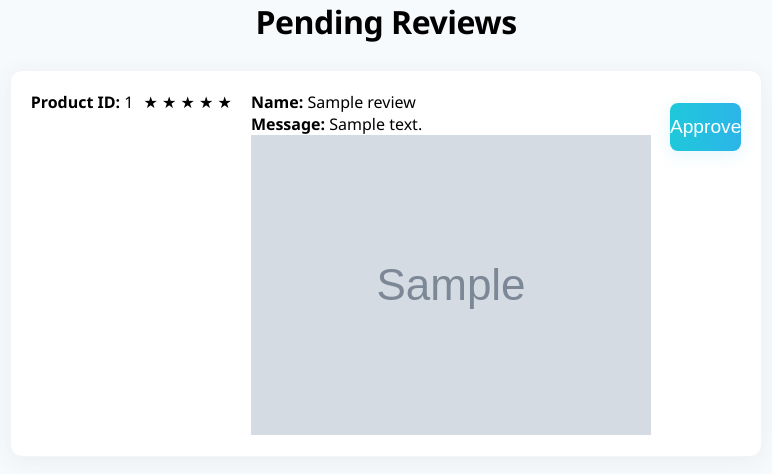
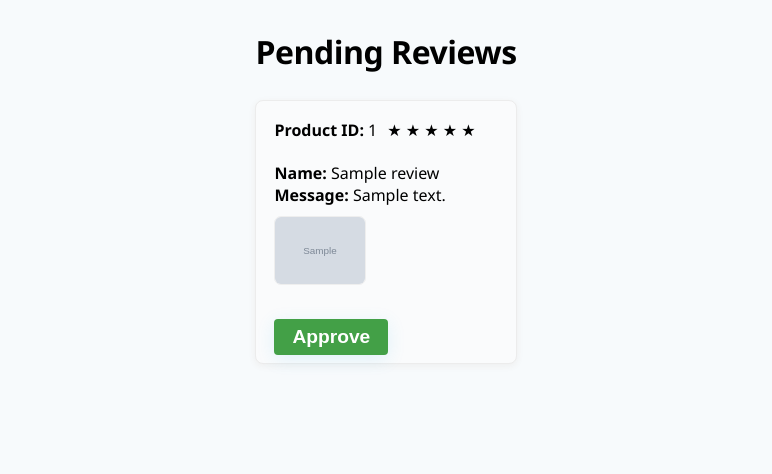
Before and after one commit to Afza1112/Shopify-Reveiw-App, a Flask app: page /admin in a window 1280 px wide. Shown: the top 474 px of the page, without its empty margins (254-1026 px from the left). Run offline with Flask 3, Linux system fonts and the light colour scheme; grey boxes marked "Sample" are stand-in pictures; a database or web service that is not in the repository returns one stand-in record (values such as "Sample title").

Commit message:
Update main.css

```diff
--- a/static/main.css
+++ b/static/main.css
@@ -10,13 +10,15 @@ body {
   flex-direction: column;
   align-items: center;
 }
+
+/* REVIEW FORM CARD */
 .review-card {
   background: #fff;
   margin: 40px auto 20px auto;
   padding: 36px 42px 26px 42px;
   border-radius: 18px;
   box-shadow: 0 8px 36px rgba(55,105,255,.08);
-  max-width: 470px;
+  max-width: 540px;
   min-width: 340px;
   width: 100%;
 }
@@ -99,7 +101,7 @@ input[type="file"] {
   width: 100%;
   cursor: pointer;
   margin-top: 12px;
-  transition: box-shadow .2s;
+  transition: box-shadow .2s, background .2s;
   box-shadow: 0 4px 18px rgba(44,181,232,.13);
 }
 .submit-btn:hover {
@@ -113,9 +115,10 @@ input[type="file"] {
 .msg.success { color: #24b26c; }
 .msg.error { color: #db4437; }
 
+/* REVIEWS LIST */
 .review-list {
   margin: 0 auto;
-  max-width: 680px;
+  max-width: 820px;
   width: 100%;
   margin-bottom: 64px;
 }
@@ -191,8 +194,52 @@ input[type="file"] {
   color: #344356;
   margin-top: 7px;
 }
+
+/* ADMIN PANEL REVIEWS */
+.admin-container {
+  max-width: 800px;
+  margin: 0 auto;
+  padding: 30px 0;
+}
+.review.admin-review {
+  border: 1px solid #ececec;
+  border-radius: 8px;
+  margin-bottom: 20px;
+  padding: 18px 18px 8px 18px;
+  background: #fafbfc;
+  box-shadow: 0 2px 7px #eee;
+  display: flex;
+  flex-direction: column;
+}
+.review-img {
+  display: block;
+  max-width: 90px;
+  max-height: 90px;
+  margin: 10px 0 10px 0;
+  border-radius: 7px;
+  border: 1px solid #eee;
+}
+.admin-review .submit-btn {
+  background: #43a047;
+  color: #fff;
+  border: none;
+  padding: 7px 18px;
+  border-radius: 4px;
+  cursor: pointer;
+  font-weight: 600;
+  margin-top: 5px;
+  transition: background 0.15s;
+}
+.admin-review .submit-btn:hover {
+  background: #357933;
+}
+
+/* RESPONSIVE */
+@media (max-width: 900px) {
+  .review-list, .admin-container { max-width: 99vw; }
+}
 @media (max-width: 750px) {
-  .main-container, .review-list {
+  .main-container, .review-list, .admin-container {
     width: 100vw !important;
     padding-left: 0; padding-right: 0;
   }
@@ -201,6 +248,11 @@ input[type="file"] {
     width: 98vw;
     padding: 12px 5vw 22px 5vw;
     max-width: 99vw;
+  }
+  .review {
+    flex-direction: column;
+    gap: 8px;
+    padding: 16px 8px 12px 8px;
   }
 }
 
```
